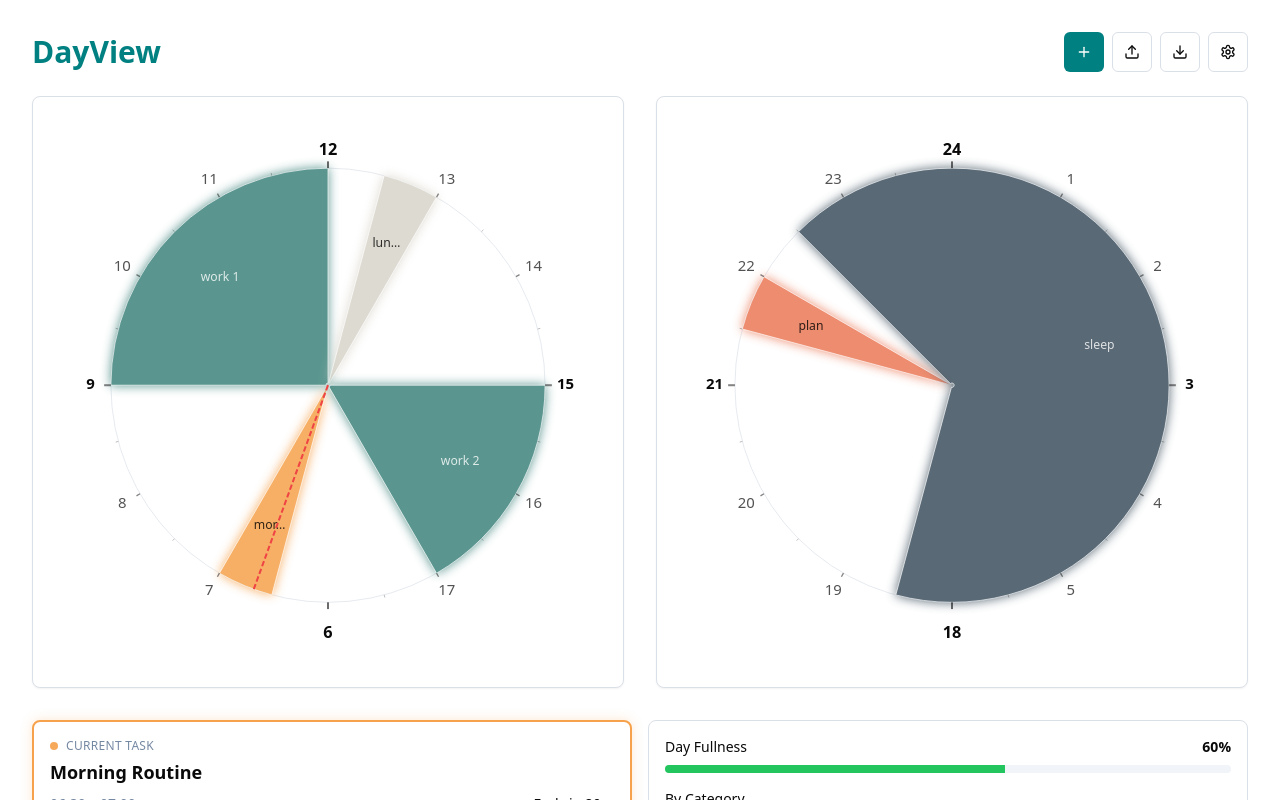
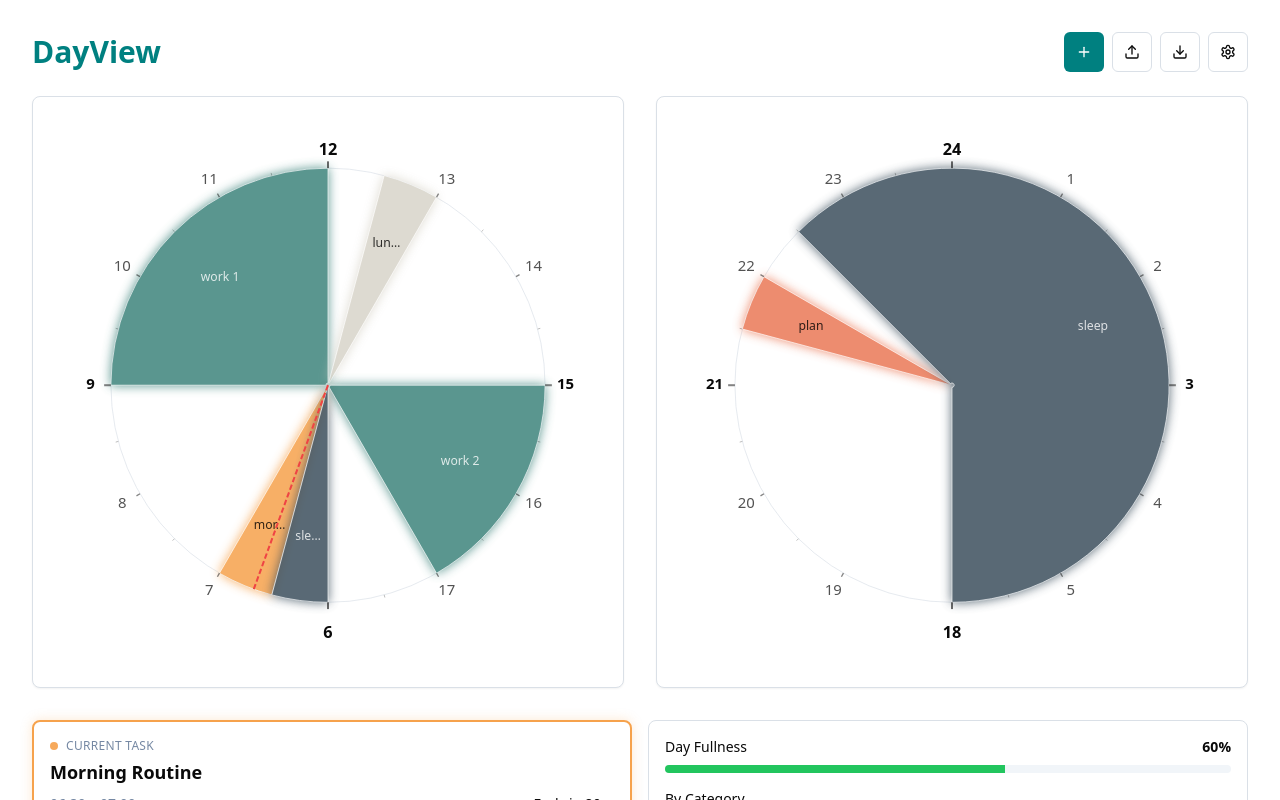
Before and after one commit to Atman36/DayView, a Next.js app: page / in a window 1280 px wide. Shown: the top 800 px of the page. Built offline with nearby package versions, Linux system fonts and the light colour scheme.

Commit message:
fix: clip task segments to each clock's 12h window; overlap-based day/night filtering (T2)

```diff
--- a/src/app/page.tsx
+++ b/src/app/page.tsx
@@ -11,6 +11,7 @@ import { DayStats } from '@/components/day-stats';
 import { CurrentTaskWidget } from '@/components/current-task-widget';
 import type { Task, Category } from '@/types';
 import { parseMarkdown, generateMarkdown } from '@/utils/markdown';
+import { clipToWindow } from '@/utils/time-window';
 import { Button } from '@/components/ui/button';
 import { Settings, Upload, Download, Plus } from 'lucide-react';
 import { Card, CardContent } from '@/components/ui/card';
@@ -88,38 +89,10 @@ export default function Home() {
   };
 
 
-  const dayTasks = tasks.filter(task => {
-    const startHour = parseInt(task.startTime.split(':')[0]);
-    const endHour = parseInt(task.endTime.split(':')[0]);
-    const endMinute = parseInt(task.endTime.split(':')[1]);
-    // Include tasks that start between 6:00 and 17:59
-    // Also include tasks that cross the 18:00 boundary (start before 18:00, end after 18:00)
-    // Handle midnight crossing for day clock (e.g. 22:00 - 02:00 is not on day clock unless split)
-     if (startHour >= 6 && startHour < 18) return true;
-     // Case: Starts before 6 AM, ends after 6 AM
-     if (startHour < 6 && (endHour > 6 || (endHour === 6 && endMinute > 0))) return true;
-     // Case: Starts before 6 PM, ends after 6 PM
-     if (startHour < 18 && (endHour >= 18 || endHour < startHour)) return true; // endHour < startHour handles midnight crossing ending before 6 AM
-     return false;
-  });
-
-  const nightTasks = tasks.filter(task => {
-    const startHour = parseInt(task.startTime.split(':')[0]);
-    const endHour = parseInt(task.endTime.split(':')[0]);
-    const endMinute = parseInt(task.endTime.split(':')[1]);
-
-    // Проверка на задачу планирования (17:00-18:00), которая дублируется
-    // Если задача начинается в 17:00 и заканчивается в 18:00, показываем её только на дневной диаграмме
-    if (startHour === 17 && endHour === 18 && endMinute === 0) return false;
-
-    // Include tasks starting between 18:00 and 05:59
-    if (startHour >= 18 || startHour < 6) return true;
-    // Case: Starts before 6 PM, ends after 6 PM
-    if (startHour < 18 && (endHour >= 18 || endHour < 6)) return true; // endHour < 6 handles midnight crossing
-    // Case: Starts before 6 AM, ends after 6 AM (needs to be shown partially)
-    if (startHour < 6 && (endHour > 6 || (endHour === 6 && endMinute > 0))) return true;
-    return false;
-  });
+  // Membership = non-empty overlap with the dial's own 12h window (360 = day 06:00-18:00,
+  // 1080 = night 18:00-06:00). A task touching a boundary only belongs to one dial.
+  const dayTasks = tasks.filter(task => clipToWindow(task.startTime, task.endTime, 360).length > 0);
+  const nightTasks = tasks.filter(task => clipToWindow(task.startTime, task.endTime, 1080).length > 0);
 
 
   if (!isClient) {
--- a/src/components/clock-diagram.tsx
+++ b/src/components/clock-diagram.tsx
@@ -3,6 +3,7 @@ import type { FC } from 'react';
 import React, { useMemo, useState, useEffect, useCallback } from 'react';
 import type { Task, Category } from '@/types';
 import { timeToAngle, getSegmentPath, isDarkColor, timeToAngle12 } from '@/utils/color';
+import { clipToWindow } from '@/utils/time-window';
 import { TaskDialog } from './task-dialog';
 import { format } from 'date-fns-tz';
 import { TASK_NAME_SHORTENING } from '@/constants/task-name-shortening';
@@ -129,11 +130,14 @@ export const ClockDiagram: FC<ClockDiagramProps> = ({
   const segments = useMemo(() => {
     if (!isClient) return [];
 
-    return tasks
-      .map((task) => {
-        const startAngle = calculateAngle(task.startTime);
-        const endAngle = calculateAngle(task.endTime);
-        const color = getTaskColor(task.categoryName);
+    const windowStart = convertTimeToMinutes(startTime); // component's own window prop
+
+    return tasks.flatMap((task) => {
+      const color = getTaskColor(task.categoryName);
+
+      return clipToWindow(task.startTime, task.endTime, windowStart).map((iv, i) => {
+        const startAngle = calculateAngle(minutesToTime(iv.start));
+        const endAngle = calculateAngle(minutesToTime(iv.end));
 
         let deltaAngle = endAngle - startAngle;
         if (deltaAngle <= 0) {
@@ -157,11 +161,12 @@ export const ClockDiagram: FC<ClockDiagramProps> = ({
           endAngle: endAngle,
           innerRadius: innerRadius,
           isHovered: false, // Add hover state
-          icon: task.icon // Pass icon through
+          icon: task.icon, // Pass icon through
+          segmentKey: `${task.id}:${i}`,
         };
-      })
-      .flat();
-  }, [tasks, categories, categoryMap, center, radius, isClient]);
+      });
+    });
+  }, [tasks, categories, categoryMap, center, radius, isClient, startTime]);
 
   const hourMarkers = useMemo(() => {
     if (!isClient) return [];
@@ -522,7 +527,7 @@ export const ClockDiagram: FC<ClockDiagramProps> = ({
         {segments.map((segment) => {
           const isOverlapping = overlappingTaskIds.has(segment.id);
           return (
-            <g key={segment.id} data-segment-id={segment.id} onClick={(e) => segment.originalTask && handleSegmentClick(e, segment.originalTask)} onMouseEnter={() => setHoveredSegment(segment.id)} onMouseLeave={() => setHoveredSegment(null)} className="cursor-pointer group">
+            <g key={segment.segmentKey} data-segment-id={segment.id} onClick={(e) => segment.originalTask && handleSegmentClick(e, segment.originalTask)} onMouseEnter={() => setHoveredSegment(segment.id)} onMouseLeave={() => setHoveredSegment(null)} className="cursor-pointer group">
               <path
                 d={segment.path}
                 fill={segment.color}
--- /dev/null
+++ b/src/utils/time-window.ts
@@ -0,0 +1,53 @@
+/**
+ * Converts time string (HH:MM) to minutes from midnight.
+ */
+export const timeToMinutes = (time: string): number => {
+  const [h, m] = time.split(':').map(Number);
+  return h * 60 + m;
+};
+
+/**
+ * Converts minutes (possibly outside 0..1439) back to a "HH:MM" time of day.
+ */
+export const minutesToTime = (mins: number): string => {
+  const m = ((mins % 1440) + 1440) % 1440;
+  const h = Math.floor(m / 60);
+  const mm = m % 60;
+  return `${String(h).padStart(2, '0')}:${String(mm).padStart(2, '0')}`;
+};
+
+/**
+ * Intersects a task's time range with a 12-hour dial window on the 24h circle.
+ * windowStart is in minutes (360 = day dial 06:00-18:00, 1080 = night dial 18:00-06:00).
+ * Returns 0..2 intervals in LINEAR minutes within [windowStart, windowStart+720];
+ * interval bounds mod 1440 give real times of day. start===end is a 24h task (app convention).
+ */
+export const clipToWindow = (
+  startTime: string,
+  endTime: string,
+  windowStart: number
+): Array<{ start: number; end: number }> => {
+  const s = timeToMinutes(startTime);
+  let d = timeToMinutes(endTime) - s;
+  if (d <= 0) d += 1440; // overnight wrap; start===end → full 24h (app convention)
+  const w0 = windowStart;
+  const w1 = windowStart + 720;
+  const raw: Array<{ start: number; end: number }> = [];
+  for (const k of [-1440, 0, 1440]) {
+    const a = Math.max(s + k, w0);
+    const b = Math.min(s + k + d, w1);
+    if (b - a > 0) raw.push({ start: a, end: b });
+  }
+  raw.sort((x, y) => x.start - y.start);
+  // merge touching/overlapping intervals (a 24h task can produce two abutting halves)
+  const merged: Array<{ start: number; end: number }> = [];
+  for (const iv of raw) {
+    const last = merged[merged.length - 1];
+    if (last && iv.start <= last.end) {
+      last.end = Math.max(last.end, iv.end);
+    } else {
+      merged.push({ ...iv });
+    }
+  }
+  return merged;
+};
```
